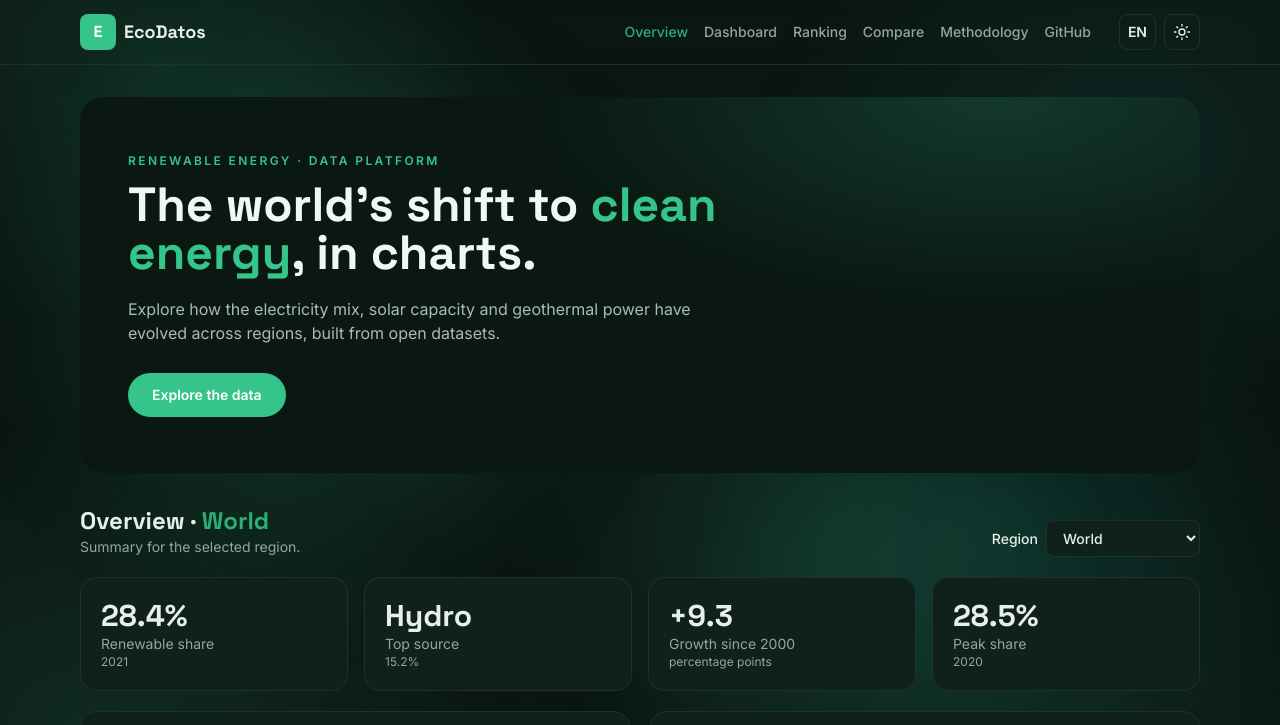
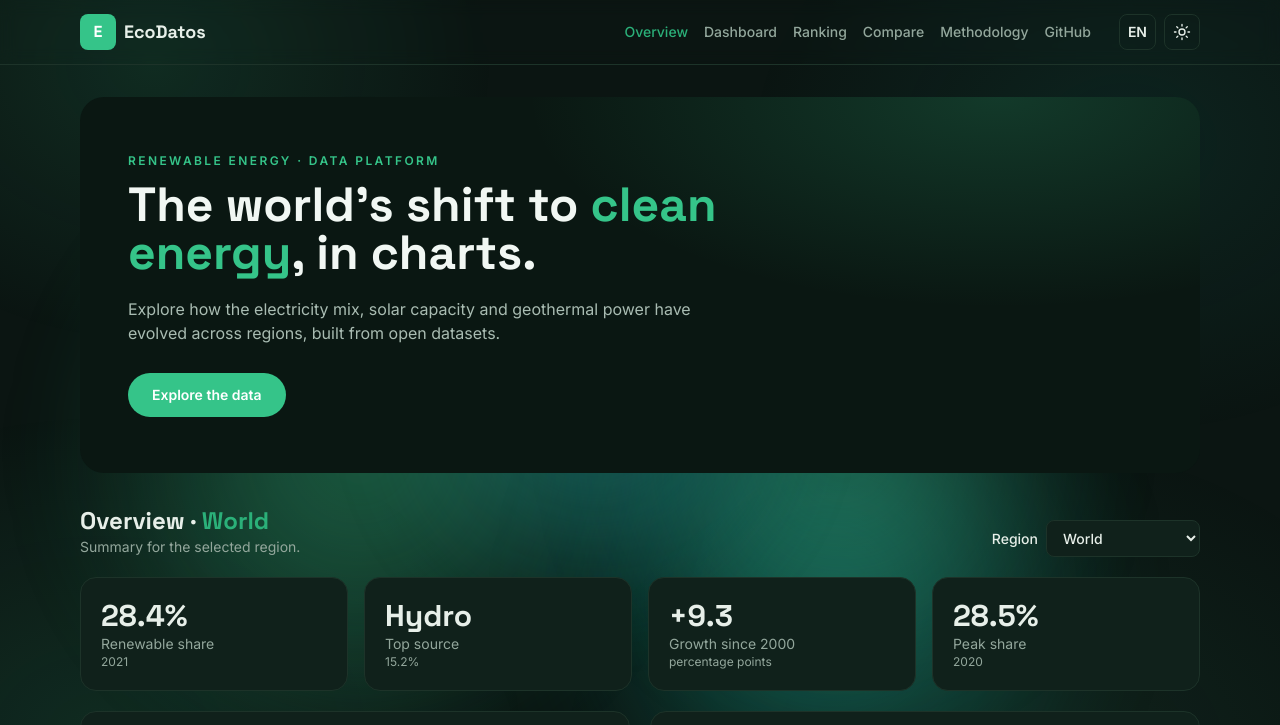
Before and after one commit to Sagudelo01/Proyecto-Bootcamp, a website: page index.html in a window 1280 px wide. Both pictures are taken after a click on the button "Toggle dark mode". Shown: the top 725 px of the page. Drawn offline with nearby package versions, Linux system fonts and the light colour scheme.

Commit message:
style: make the backdrop animation bolder and clearly in motion

```diff
--- a/index.html
+++ b/index.html
@@ -38,7 +38,7 @@
         --hero-bg: #0d1b17; --hero-text: #ffffff; --hero-sub: #c3d1ca;
         --blob: rgba(31, 157, 107, 0.30);
         --mesh-1: rgba(31, 157, 107, 0.09); --mesh-2: rgba(18, 178, 160, 0.08); --mesh-3: rgba(95, 212, 154, 0.07);
-        --field-a: rgba(31, 157, 107, 0.20); --field-b: rgba(18, 178, 160, 0.18); --field-c: rgba(95, 212, 154, 0.17);
+        --field-a: rgba(31, 157, 107, 0.40); --field-b: rgba(18, 178, 160, 0.36); --field-c: rgba(95, 212, 154, 0.32); --field-d: rgba(45, 190, 200, 0.30);
       }
       :root[data-theme='dark'] {
         --bg: #0b1512; --surface: #10211b; --surface-2: #142821; --text: #e7efe9; --muted: #93a79c;
@@ -46,7 +46,7 @@
         --hero-bg: #0a1712; --hero-text: #f1f7f3; --hero-sub: #a9bcb2;
         --blob: rgba(53, 196, 137, 0.20);
         --mesh-1: rgba(53, 196, 137, 0.13); --mesh-2: rgba(26, 143, 128, 0.12); --mesh-3: rgba(63, 174, 127, 0.10);
-        --field-a: rgba(53, 196, 137, 0.28); --field-b: rgba(26, 159, 142, 0.24); --field-c: rgba(63, 190, 140, 0.22);
+        --field-a: rgba(53, 196, 137, 0.52); --field-b: rgba(26, 173, 156, 0.46); --field-c: rgba(63, 200, 150, 0.42); --field-d: rgba(40, 200, 205, 0.40);
       }
       body { background: var(--bg); color: var(--text); transition: background 0.35s, color 0.35s; }
       .card { background: var(--surface); border: 1px solid var(--line); border-radius: 16px;
@@ -88,25 +88,32 @@
           radial-gradient(42% 52% at 88% 18%, var(--mesh-2), transparent 70%),
           radial-gradient(48% 58% at 78% 96%, var(--mesh-3), transparent 72%),
           radial-gradient(46% 56% at 8% 92%, var(--mesh-1), transparent 72%); }
-      .bg-anim span { position: absolute; border-radius: 50%; filter: blur(60px); will-change: transform, opacity; }
-      .field-a { width: 48vw; height: 48vw; max-width: 680px; max-height: 680px; left: -10vw; top: -12vh;
-        background: radial-gradient(circle at 50% 50%, var(--field-a), transparent 68%); animation: floatA 22s ease-in-out infinite; }
-      .field-b { width: 42vw; height: 42vw; max-width: 600px; max-height: 600px; right: -8vw; top: 24vh;
-        background: radial-gradient(circle at 50% 50%, var(--field-b), transparent 68%); animation: floatB 26s ease-in-out infinite; }
-      .field-c { width: 40vw; height: 40vw; max-width: 560px; max-height: 560px; left: 34vw; bottom: -14vh;
-        background: radial-gradient(circle at 50% 50%, var(--field-c), transparent 68%); animation: floatC 19s ease-in-out infinite; }
+      .bg-anim span { position: absolute; border-radius: 50%; filter: blur(52px); will-change: transform, opacity; }
+      .field-a { width: 46vw; height: 46vw; max-width: 640px; max-height: 640px; left: -8vw; top: -10vh;
+        background: radial-gradient(circle at 50% 50%, var(--field-a), transparent 66%); animation: floatA 15s ease-in-out infinite; }
+      .field-b { width: 40vw; height: 40vw; max-width: 580px; max-height: 580px; right: -6vw; top: 18vh;
+        background: radial-gradient(circle at 50% 50%, var(--field-b), transparent 66%); animation: floatB 18s ease-in-out infinite; }
+      .field-c { width: 38vw; height: 38vw; max-width: 540px; max-height: 540px; left: 30vw; bottom: -12vh;
+        background: radial-gradient(circle at 50% 50%, var(--field-c), transparent 66%); animation: floatC 13s ease-in-out infinite; }
+      .field-d { width: 36vw; height: 36vw; max-width: 500px; max-height: 500px; right: 20vw; top: 40vh;
+        background: radial-gradient(circle at 50% 50%, var(--field-d), transparent 66%); animation: floatD 21s ease-in-out infinite; }
       @keyframes floatA {
-        0%, 100% { transform: translate3d(0, 0, 0) scale(1); opacity: 0.85; }
-        33% { transform: translate3d(140px, 90px, 0) scale(1.09); opacity: 1; }
-        66% { transform: translate3d(70px, 150px, 0) scale(1.04); opacity: 0.9; }
+        0%, 100% { transform: translate3d(0, 0, 0) scale(1); opacity: 0.75; }
+        33% { transform: translate3d(260px, 150px, 0) scale(1.16); opacity: 1; }
+        66% { transform: translate3d(120px, 280px, 0) scale(1.06); opacity: 0.85; }
       }
       @keyframes floatB {
-        0%, 100% { transform: translate3d(0, 0, 0) scale(1); opacity: 0.85; }
-        50% { transform: translate3d(-150px, 110px, 0) scale(1.1); opacity: 1; }
+        0%, 100% { transform: translate3d(0, 0, 0) scale(1); opacity: 0.8; }
+        50% { transform: translate3d(-280px, 200px, 0) scale(1.18); opacity: 1; }
       }
       @keyframes floatC {
-        0%, 100% { transform: translate3d(0, 0, 0) scale(1); opacity: 0.9; }
-        50% { transform: translate3d(120px, -120px, 0) scale(1.08); opacity: 1; }
+        0%, 100% { transform: translate3d(0, 0, 0) scale(1); opacity: 0.85; }
+        50% { transform: translate3d(240px, -220px, 0) scale(1.14); opacity: 1; }
+      }
+      @keyframes floatD {
+        0%, 100% { transform: translate3d(0, 0, 0) scale(1.05); opacity: 0.7; }
+        40% { transform: translate3d(-200px, -140px, 0) scale(1); opacity: 0.95; }
+        75% { transform: translate3d(-120px, 180px, 0) scale(1.2); opacity: 0.85; }
       }
       .bg-paused .bg-anim span { animation-play-state: paused; }
 
@@ -132,7 +139,7 @@
     </style>
   </head>
   <body class="font-sans">
-    <div class="bg-anim" aria-hidden="true"><span class="field-a"></span><span class="field-b"></span><span class="field-c"></span></div>
+    <div class="bg-anim" aria-hidden="true"><span class="field-a"></span><span class="field-b"></span><span class="field-c"></span><span class="field-d"></span></div>
 
     <a href="#dashboard" class="sr-only focus:not-sr-only focus:absolute focus:top-3 focus:left-3 focus:z-50 focus:bg-[var(--text)] focus:text-[var(--bg)] focus:px-4 focus:py-2 focus:rounded-lg">Skip to dashboard</a>
 
```
Also changed, not shown: assets/og-image.png, docs/overview.png.
